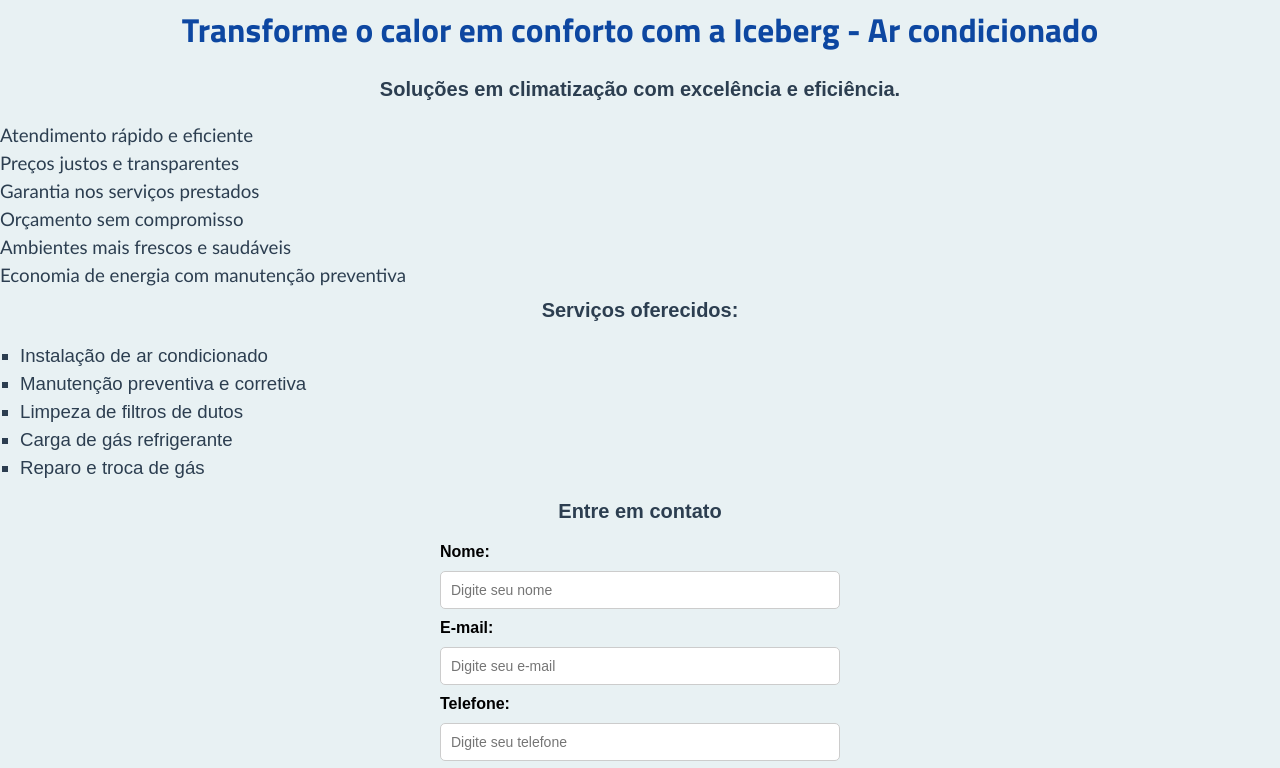
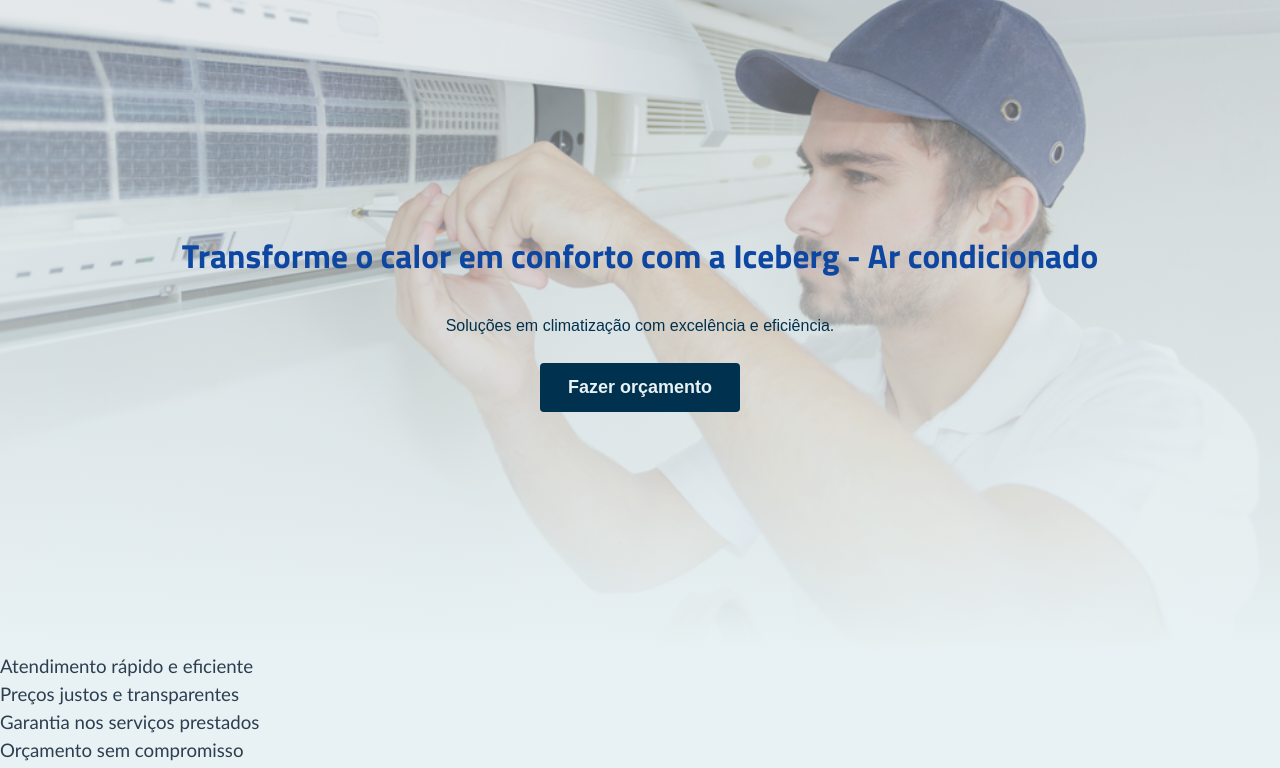
Before and after one commit to PedroArthur06/LaindingPage-Icerbg, a plain HTML site: page index.html in a window 1280 px wide. Shown: the part 153-921 px from the top of the page. Drawn offline with Linux system fonts and the light colour scheme.

Commit message:
layout do header criado

```diff
--- a/index.html
+++ b/index.html
@@ -40,11 +40,16 @@
             <a class="header-button" href="#">Faça o seu orçamento</a>
           </div>
         </nav>
+
+        <main class="hero container">
+          <h1>
+            Transforme o calor em conforto com a Iceberg - Ar condicionado
+          </h1>
+          <p>Soluções em climatização com excelência e eficiência.</p>
+          <a href="#" class="button-contact" target="_blank">Fazer orçamento</a>
+        </main>
       </header>
     </div>
-
-    <h1>Transforme o calor em conforto com a Iceberg - Ar condicionado</h1>
-    <h3>Soluções em climatização com excelência e eficiência.</h3>
 
     <ul class="beneficios">
       <li>Atendimento rápido e eficiente</li>
--- a/src/CSS/_layout.scss
+++ b/src/CSS/_layout.scss
@@ -0,0 +1,65 @@
+.container{
+  max-width: 1440px;
+  margin: 0 auto;
+}
+
+.bg-home{
+  position: relative;
+}
+
+.bg-home::before{
+  content: '';
+  display: block;
+  position: absolute;
+  background-image: linear-gradient(to bottom, rgba(6,18,30,0.1), #E8F1F3), url('../img/bg-home.jpg');
+  left: 0;
+  top: 0;
+  width: 100%;
+  height: 100%;
+  z-index: -1;
+  background-size: cover;
+  background-repeat: no-repeat;
+  background-position: 50% 0;
+  opacity: 0.9;
+}
+
+.hero{
+  color: $LightColor-normal;
+  min-height: 80vh;
+  display: flex;
+  flex-direction: column;
+  justify-content: center;
+  align-items: center;
+  padding: 14px;
+
+  h1{
+    text-align: center;
+    font-family: 'Titillium Web', sans-serif;
+    line-height: 150%;
+    max-width: 940px;
+    font-size: 25pt;
+  }
+
+  p{
+    text-align: center;
+    margin: 14px 0;
+    color: $DarkColor-normal;
+  }
+}
+
+.button-contact{
+  padding: 14px 28px;
+  color: $LightColor-normal;
+  background-color: $DarkColor-normal;
+  border: 0;
+  font-size: 18px;
+  font-weight: 600;
+  margin: 14px 0;
+  border-radius: 4px;
+}
+
+.button-contact:hover{
+  animation: scaleButton 0.8s alternate infinite;
+  background-color: $DarkColor-light;
+  color: $DarkColor-normal;
+}
```
Also changed, not shown: src/IMG/bg-home.jpg (added), src/css/style.css, 1 other file.
